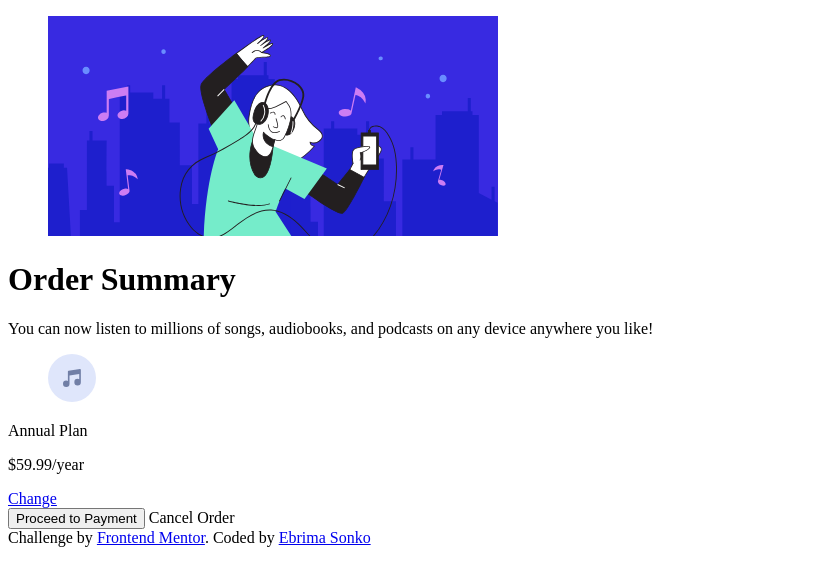
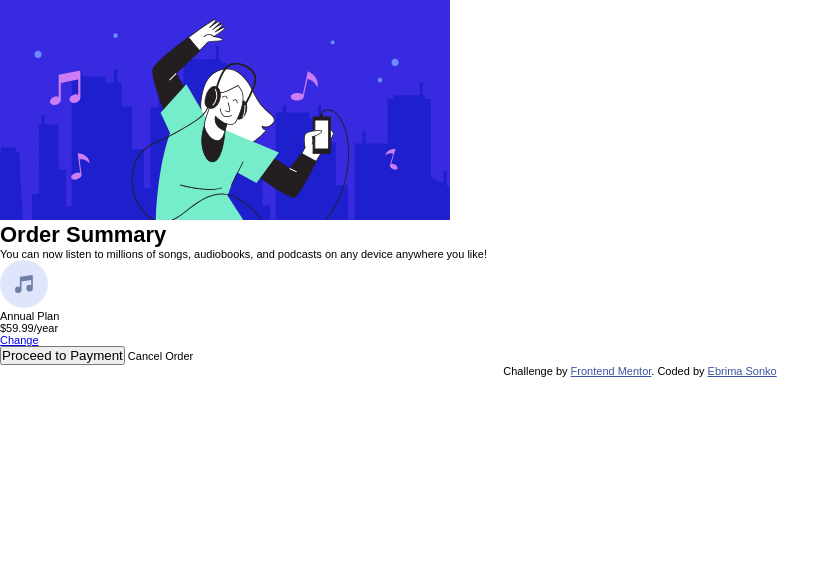
Before and after one commit to ibra188/Order-summary-component, a plain HTML site: page index.html in a window 1280 px wide. Shown: the whole page, without its empty margins (0-840 px from the left). Drawn offline with Linux system fonts and the light colour scheme.

Commit message:
modifeid class atribute

```diff
--- a/index.html
+++ b/index.html
@@ -8,6 +8,7 @@
   <link rel="preconnect" href="https://fonts.googleapis.com">
   <link rel="preconnect" href="https://fonts.gstatic.com" crossorigin>
   <link href="https://fonts.googleapis.com/css2?family=Red+Hat+Display:wght@500;700;900&display=swap" rel="stylesheet">
+  <link href="style.css" rel="stylesheet">
 
   <title>Frontend Mentor | Order summary card</title>
 
@@ -27,12 +28,12 @@
           device anywhere you like!
         </p>
 
-        <div class="plane">
+        <div class="plan">
           <figure>
             <img src="images/icon-music.svg" alt="icon of music">
           </figure>
 
-          <div class="plane-info">
+          <div class="plan-info">
             <p class="plane-type">Annual Plan</p>
             <p>$59.99/year</p>
           </div>
--- a/style.css
+++ b/style.css
@@ -1,3 +1,12 @@
+*{
+    padding: 0;
+    margin: 0;
+    box-sizing: border-box;
+}
+body{
+    font-size: 11px;
+    font-family: "Lexend Deca big soulder", sans-serif;
+}
 
 
 
```
